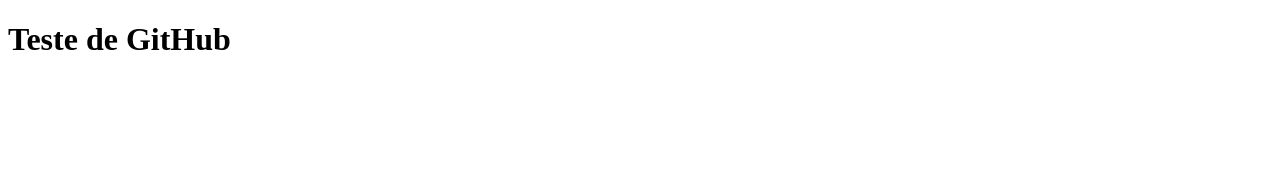
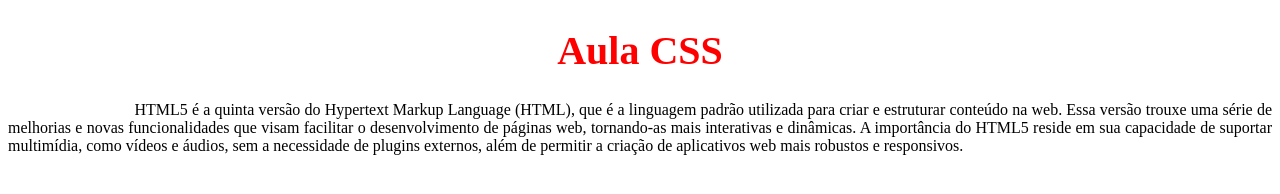
Before and after one commit to sCube-dv/aula, a plain HTML site: page index.html in a window 1280 px wide. Drawn offline with Linux system fonts and the light colour scheme.

Commit message:
introdoção ao css

```diff
--- a/index.html
+++ b/index.html
@@ -4,9 +4,15 @@
     <meta charset="UTF-8">
     <meta http-equiv="X-UA-Compatible" content="IE=edge">
     <meta name="viewport" content="width=device-width, initial-scale=1.0">
-    <title>GitHub</title>
+    <title>Aula CSS</title>
 </head>
 <body>
-    <h1>Teste de GitHub</h1>
+    <h1 style="text-align: center; color:red; font-size: 40px;">
+        Aula CSS
+    </h1>
+
+    <p style="text-indent: 10%; text-align: justify;">
+        HTML5 é a quinta versão do Hypertext Markup Language (HTML), que é a linguagem padrão utilizada para criar e estruturar conteúdo na web. Essa versão trouxe uma série de melhorias e novas funcionalidades que visam facilitar o desenvolvimento de páginas web, tornando-as mais interativas e dinâmicas. A importância do HTML5 reside em sua capacidade de suportar multimídia, como vídeos e áudios, sem a necessidade de plugins externos, além de permitir a criação de aplicativos web mais robustos e responsivos.
+    </p>
 </body>
 </html>
```
